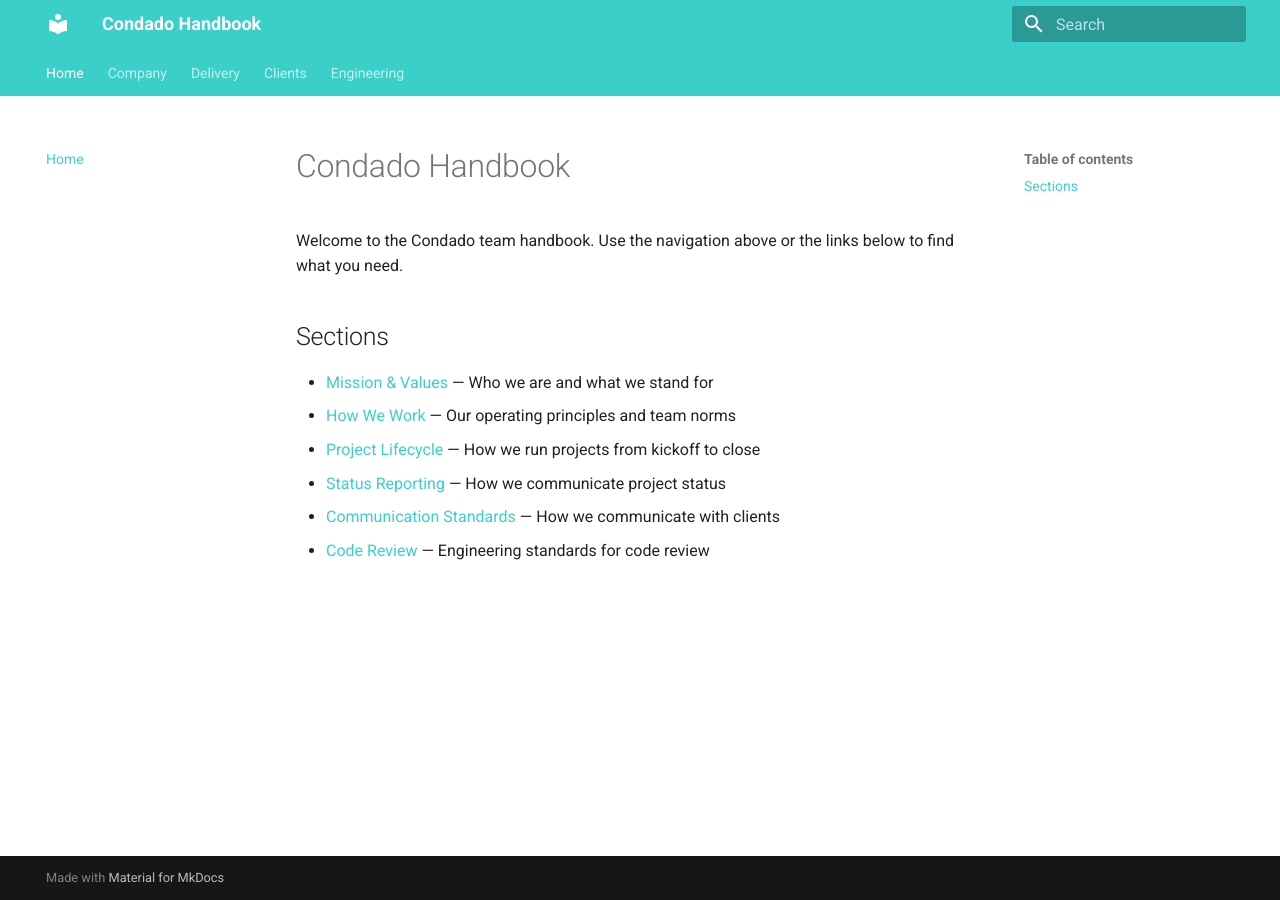
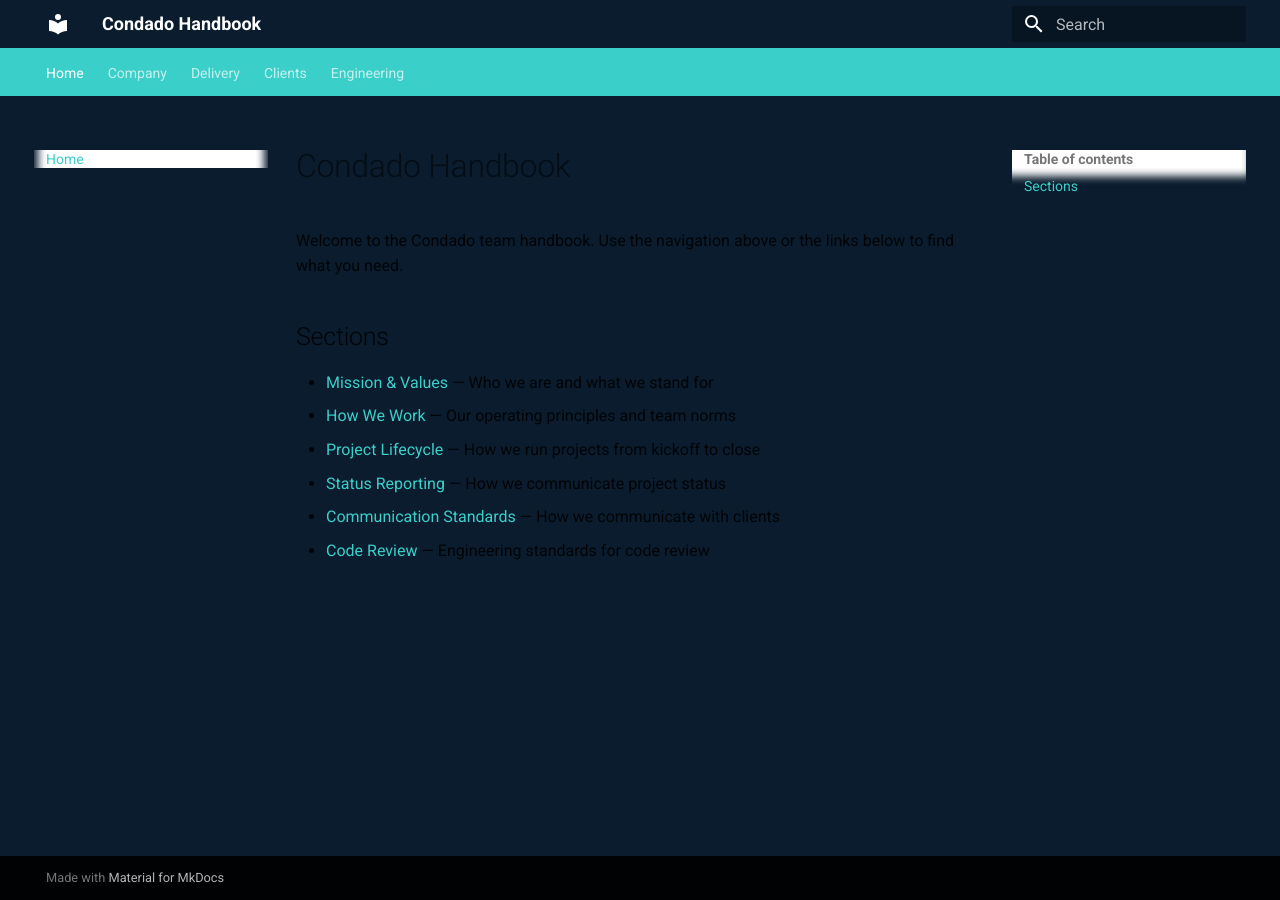
Before and after one commit to dynomisaac-welch/Handbook, an MkDocs documentation site: the page built from docs/index.md, in a window 1280 px wide. Built offline with MkDocs 1.6.1 and Material for MkDocs 9.7.7, drawn with Linux system fonts in a browser that asks for light colours.

Commit message:
update background to #0a1c2e, accent to #007bff, CTA buttons to #ff8c00
Co-Authored-By: Claude Sonnet 4.6 <noreply@anthropic.com>

```diff
--- a/docs/stylesheets/extra.css
+++ b/docs/stylesheets/extra.css
@@ -2,6 +2,29 @@
   --md-primary-fg-color: #3bcfc9;
   --md-primary-fg-color--light: #5dd9d4;
   --md-primary-fg-color--dark: #2aada8;
-  --md-accent-fg-color: #10304a;
-  --md-accent-fg-color--transparent: #10304a1a;
+  --md-accent-fg-color: #007bff;
+  --md-accent-fg-color--transparent: #007bff1a;
 }
+
+.md-header,
+.md-sidebar,
+.md-nav {
+  background-color: #0a1c2e;
+}
+
+body {
+  background-color: #0a1c2e;
+}
+
+.md-button,
+.md-button--primary {
+  background-color: #ff8c00;
+  border-color: #ff8c00;
+  color: #fff;
+}
+
+.md-button:hover,
+.md-button--primary:hover {
+  background-color: #e07b00;
+  border-color: #e07b00;
+}
```
